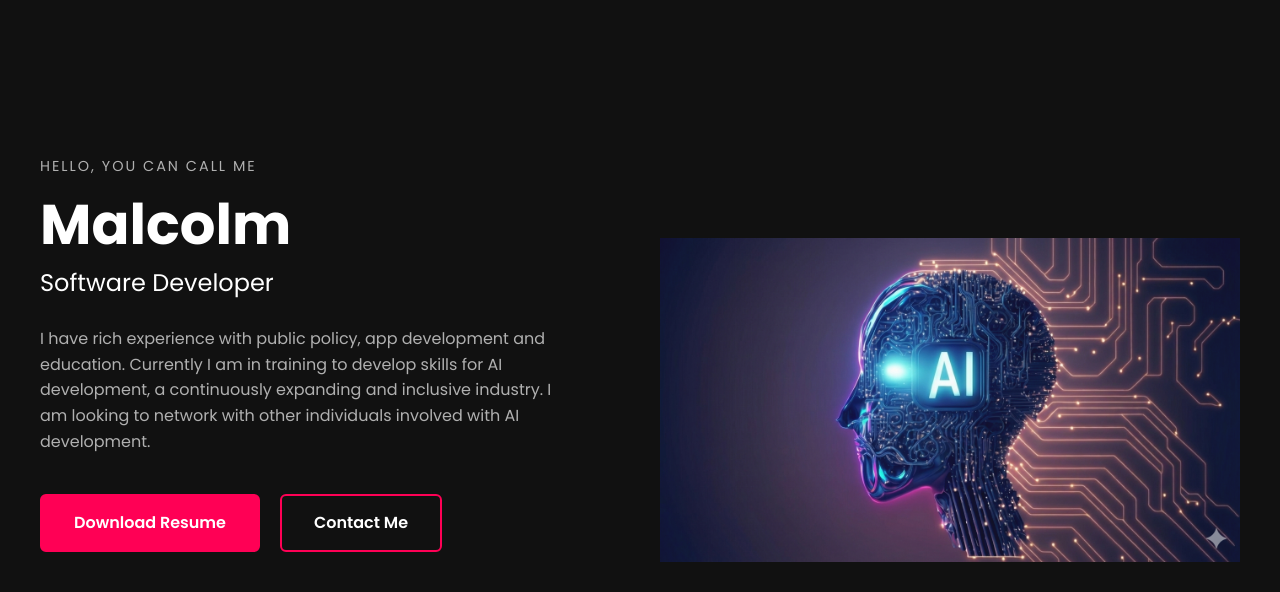
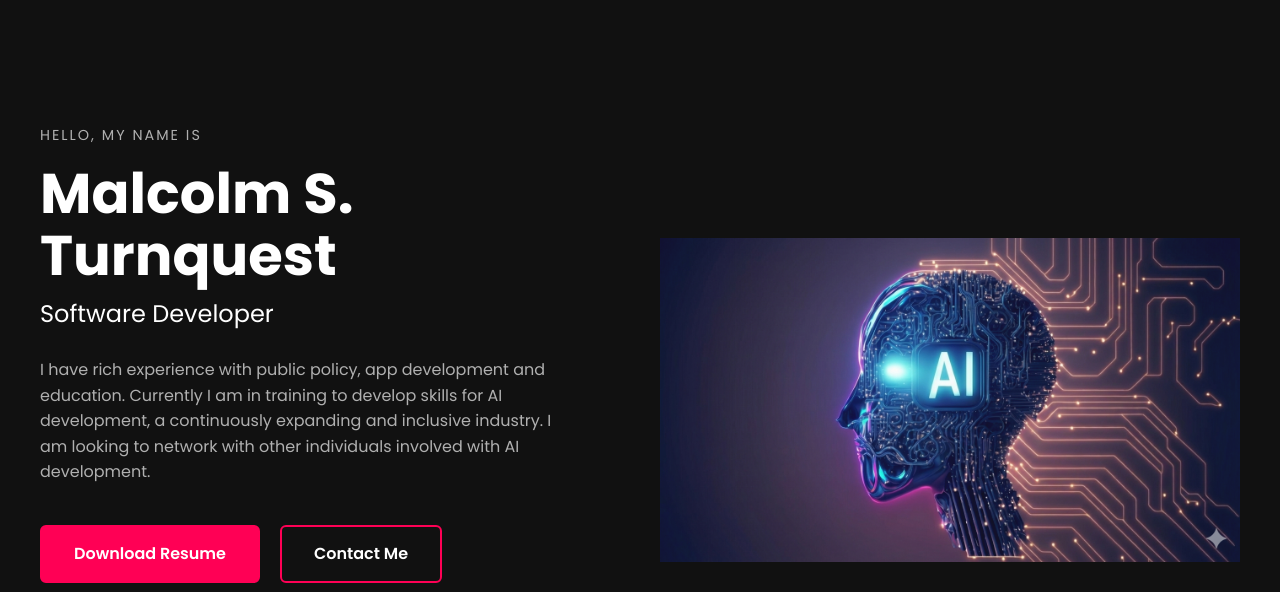
Before and after one commit to HAL9000srs/Pursuit-Webpage-One, a website built with Vite: page index.html in a window 1280 px wide. Shown: the top 592 px of the page. Built offline with nearby package versions, Linux system fonts and the light colour scheme.

Commit message:
Removed the recent edits

```diff
--- a/index.html
+++ b/index.html
@@ -14,8 +14,8 @@
         <div class="hero-container">
 
             <div class="hero-content">
-                <span class="eyebrow">HELLO, YOU CAN CALL ME</span>
-                <h1>Malcolm</h1>
+                <span class="eyebrow">HELLO, MY NAME IS</span>
+                <h1>Malcolm S. Turnquest</h1>
                 <h2>Software Developer</h2>
                 <p>I have rich experience with public policy, app development and education. Currently I am in training to develop skills for AI development, a continuously expanding and inclusive industry. I am looking to network with other individuals involved with AI development.</p>
 
```
